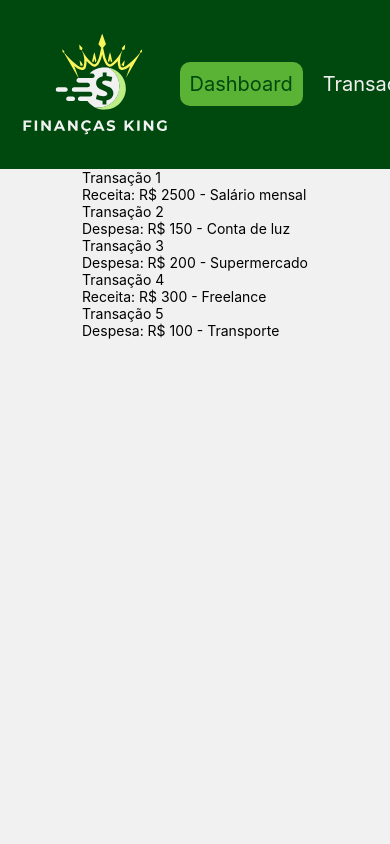
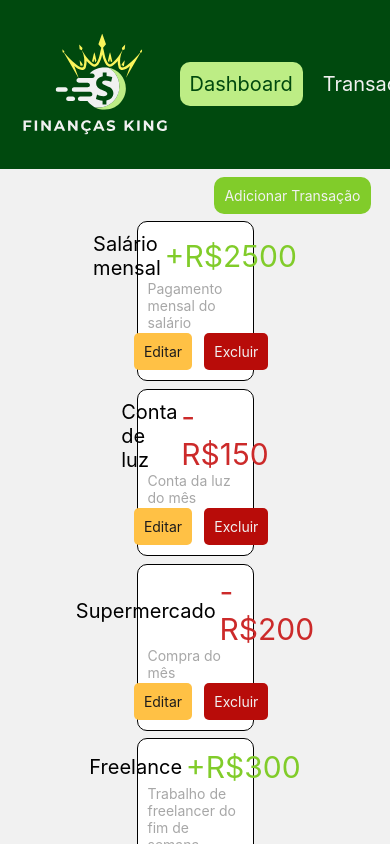
Before and after one commit to ErikCosta14/lpIIFinancasKing, a React Native app: screen / in a window 390 px wide. Built offline with nearby package versions, Linux system fonts and the light colour scheme.

Commit message:
Tela de Financas pronta para adicionar informações variáveis e Styles da tela de Financas completo

```diff
--- a/src/styles/styles.js
+++ b/src/styles/styles.js
@@ -8,6 +8,28 @@ export default StyleSheet.create(
         alignItems: 'center',
         overflow: 'scroll',
     },
+    button: {
+        padding: 10,
+        alignItems: 'center',
+        justifyContent: 'center',
+        marginLeft: '5%',
+        borderRadius: 10,
+        marginRight: '5%',
+        backgroundColor: '#81cc2a',
+    },
+    text1: {
+        color: '#f1f1f1',
+    },
+    text2: {
+        color: '#1d1c1cff',
+    },
+    posButton: {
+        marginTop: '2%',
+        marginLeft: 'auto',
+        marginRight: '5%',
+    },
+
+    top: {
         topo: {
             marginTop: 0,
             backgroundColor: '#00490e',
@@ -36,8 +58,67 @@ export default StyleSheet.create(
             borderRadius: 10,
         },
         textoMenuSelect: {
-        backgroundColor: '#5ab334',
+            backgroundColor: '#bded85',
             color: '#00490e',
+        },
+    },
+
+    verFin: {
+        view: {
+            width: '100%',
+        },
+        views: {
+            marginLeft: 'auto',
+            marginRight: 'auto',
+            marginTop: '2%',
+            flexDirection: 'column',
+            alignItems: 'center',
+            borderWidth: 1,
+            borrderColor: '#00490e',
+            padding: 10,
+            width: '30%',
+            borderRadius: 10,
+            backgroundColor: '#ffffff',
+        },
+        buttons: {
+            marginTop: '2%',
+            flexDirection: 'row',
+        },
+        buttonEdit: {
+            padding: 10,
+            alignItems: 'center',
+            justifyContent: 'center',
+            marginRight: '5%',
+            borderRadius: 5,
+            marginLeft: 'auto',
+            backgroundColor: '#ffc145',
+        },
+        buttonDelete: {
+            padding: 10,
+            alignItems: 'center',
+            justifyContent: 'center',
+            marginLeft: '5%',
+            borderRadius: 5,
+            marginRight: 'auto',
+            backgroundColor: '#b80c09',
+        },
+        viewValores:{
+            flexDirection: 'row',
+            alignItems: 'center',
+            justifyContent: 'center',
+            width: '100%',
+        },
+        text: {
+            fontSize: 20,
+            marginRight: '2%',
+        },
+        val: {
+            fontSize: 30,
+            marginLeft: '2%',
+        },
+        textDesc: {
+            color: '#1d1c1c64',
+        },
     },
 }
 )
--- a/src/views/Topo.js
+++ b/src/views/Topo.js
@@ -8,15 +8,15 @@ export default function Topo() {
     const [dash, setDash] = useState(true);
 
     return (
-        <View style={styles.topo}>
-            <Image source={LogoPreto} style={styles.topoImg}/>
+        <View style={styles.top.topo}>
+            <Image source={LogoPreto} style={styles.top.topoImg}/>
 
-            <View style={styles.menu}>
+            <View style={styles.top.menu}>
                 <TouchableOpacity onPress={() => setDash(!dash)}>
-                    <Text style={[styles.topoTexto, styles.textMenu, dash ? styles.textoMenuSelect : ""]}>Dashboard</Text>
+                    <Text style={[styles.top.topoTexto, styles.top.textMenu, dash ? styles.top.textoMenuSelect : ""]}>Dashboard</Text>
                 </TouchableOpacity>
                 <TouchableOpacity onPress={() => setDash(!dash)}>
-                    <Text style={[styles.topoTexto, styles.textMenu, !dash ? styles.textoMenuSelect : ""]}>Transações</Text>
+                    <Text style={[styles.top.topoTexto, styles.top.textMenu, !dash ? styles.top.textoMenuSelect : ""]}>Transações</Text>
                 </TouchableOpacity>
             </View>
         </View>
--- a/src/views/Transacao.js
+++ b/src/views/Transacao.js
@@ -1,10 +1,36 @@
-import { View, Text } from 'react-native';
+import { View, Text, TouchableOpacity, StyleSheet } from 'react-native';
+import { useState } from "react";
 
-export default function Transacao({id, tipo, valor, descricao}) {
+import styles from '../styles/styles';
+
+export default function Transacao({id, tipo, valor, nome, descricao}) {
+    const [receita, setReceita] = useState(tipo == 'Receita' ? true : false);
+    const colorTipo = receita ? '#81cc2a' : '#cc2a2a';
+    const estilo = StyleSheet.create({
+        tipoReceita: {
+            color: colorTipo,
+        },
+    });
+
     return (
-        <View>
-            <Text>Transação {id}</Text>
-            <Text>{tipo}: R$ {valor} - {descricao}</Text>
+        <View style={styles.verFin.views}>
+            <View style={styles.verFin.viewValores}>
+                <Text style={styles.verFin.text}>{nome}</Text>
+                <Text style={[estilo.tipoReceita, styles.verFin.val]}>{receita ? "+" : "-"}R${valor}</Text>
+            </View>
+
+            <View>
+                <Text style={styles.verFin.textDesc}>{descricao}</Text>
+            </View>
+
+            <View style={styles.verFin.buttons}>
+                <TouchableOpacity style={styles.verFin.buttonEdit} onPress={() => {}}>
+                    <Text style={styles.text2}>Editar</Text>
+                </TouchableOpacity>
+                <TouchableOpacity style={styles.verFin.buttonDelete} onPress={() => {}}>
+                    <Text style={styles.text1}>Excluir</Text>
+                </TouchableOpacity>
+            </View>
         </View>
     )
 }
--- a/src/views/Transacoes.js
+++ b/src/views/Transacoes.js
@@ -1,4 +1,4 @@
-import { View, FlatList, Text } from "react-native";
+import { View, FlatList, Text, TouchableOpacity } from "react-native";
 import { SafeAreaView, SafeAreaProvider } from "react-native-safe-area-context";
 
 import styles from "../styles/styles.js";
@@ -6,17 +6,21 @@ import Topo from "./Topo.js";
 import Transacao from "./Transacao.js";
 
 export default function Transacoes() {
-    const dados = [{id: 1, tipo: 'Receita', valor: 2500, descricao: 'Salário mensal'},
-                   {id: 2, tipo: 'Despesa', valor: 150, descricao: 'Conta de luz'},
-                   {id: 3, tipo: 'Despesa', valor: 200, descricao: 'Supermercado'},
-                   {id: 4, tipo: 'Receita', valor: 300, descricao: 'Freelance'},
-                   {id: 5, tipo: 'Despesa', valor: 100, descricao: 'Transporte'}];
+    const dados = [{id: 1, tipo: 'Receita', valor: 2500, nome: 'Salário mensal', descricao: 'Pagamento mensal do salário'},
+                   {id: 2, tipo: 'Despesa', valor: 150, nome: 'Conta de luz', descricao: 'Conta da luz do mês'},
+                   {id: 3, tipo: 'Despesa', valor: 200, nome: 'Supermercado', descricao: 'Compra do mês'},
+                   {id: 4, tipo: 'Receita', valor: 300, nome: 'Freelance', descricao: 'Trabalho de freelancer do fim de semana'},
+                   {id: 5, tipo: 'Despesa', valor: 100, nome: 'Transporte', descricao: 'Pagamento do mês de passagens'}];
     return <>
         <SafeAreaProvider>
             <SafeAreaView style={styles.page}>
                 <Topo />
 
-                <View>
+                <TouchableOpacity style={[styles.button, styles.posButton]} onPress={() => {}}>
+                    <Text style={styles.text1}>Adicionar Transação</Text>
+                </TouchableOpacity>
+
+                <View style={styles.verFin.view}>
                     <FlatList
                         data={dados}
                         renderItem={({item}) => <Transacao {...item}/>}
```
Lines whose indentation alone changed are shown as unchanged.
